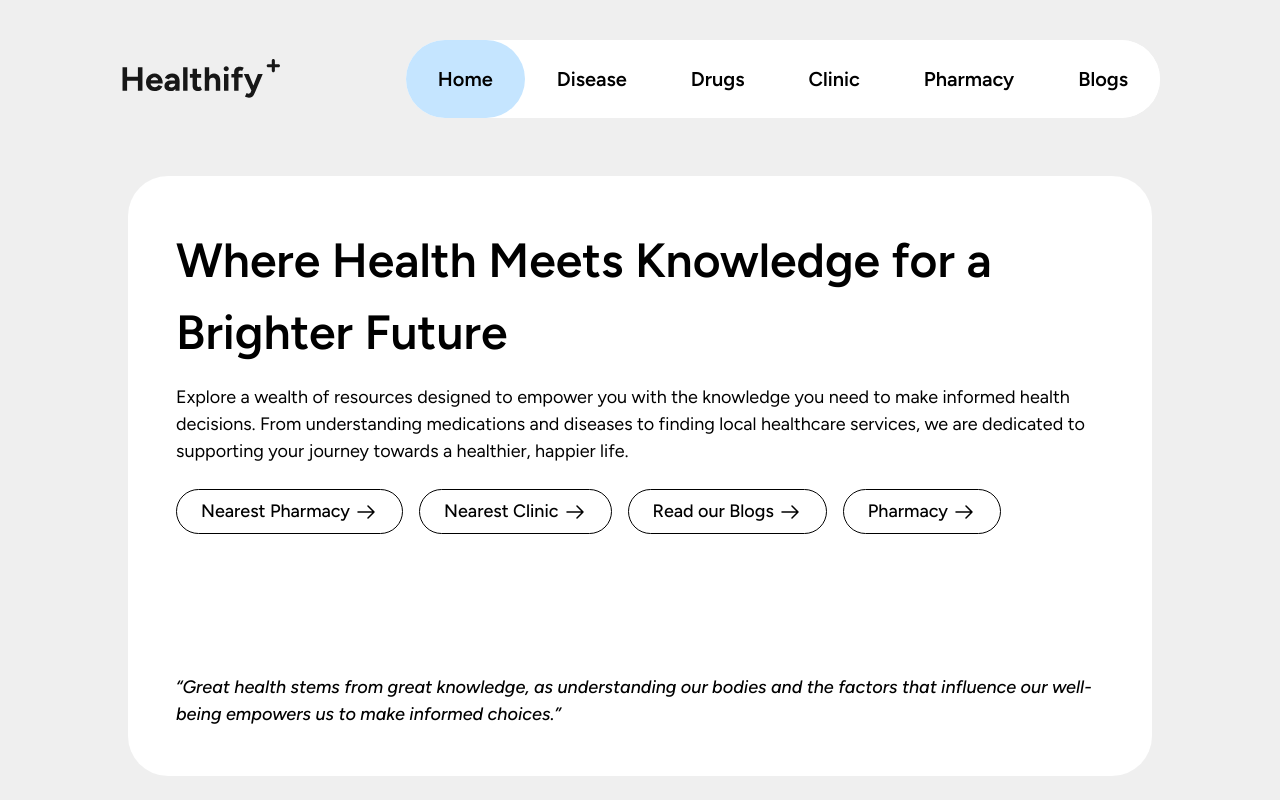
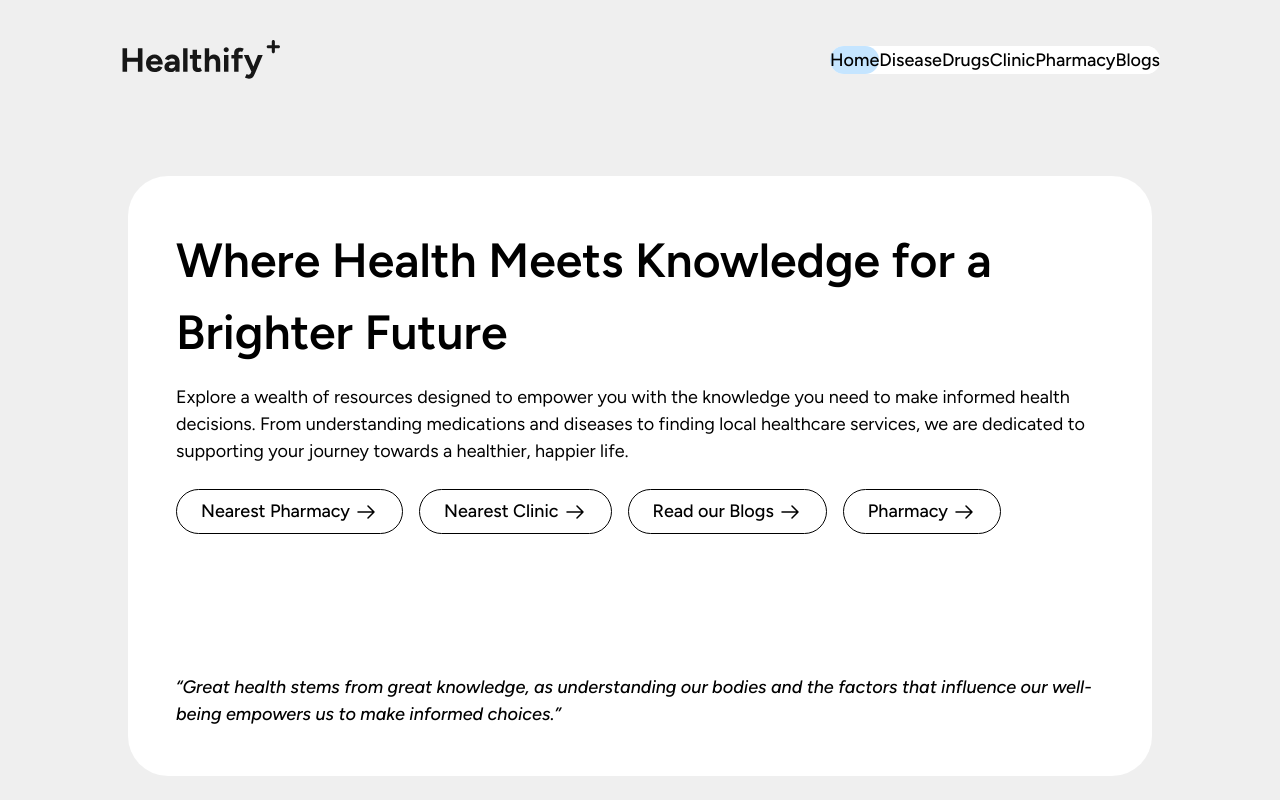
Before and after one commit to aryndraa/healthify, a React (Vite) app: page / in a window 1280 px wide. Shown: the top 800 px of the page. Built offline with nearby package versions, Linux system fonts and the light colour scheme.

Commit message:
remake navbar

```diff
--- a/src/component/navbar.jsx
+++ b/src/component/navbar.jsx
@@ -41,7 +41,7 @@ const Navbar = () => {
 								key={item.to}
 								to={item.to}
 								className={({ isActive }) =>
-									`Nav ${isActive ? "active" : ""} text--xl`
+									`${isActive ? "bg-trinary" : "bg-white"} 2xl:py-6 2xl:px-8 rounded-xxl text-center hover:bg-trinary/30	font-medium   2xl:text-xl lg:text-lg`
 								}
 							>
 								{item.name}
--- a/src/pages/Landing/Landing.css
+++ b/src/pages/Landing/Landing.css
@@ -8,23 +8,6 @@
 
 
 @layer utilities {
-
-
-
-	.Nav {
-		font-weight: 600;
-		padding: 24px 32px;
-		background: white;
-		text-align: center;
-		border-radius: 40px;
-	}
-	.Nav:hover {
-		background-color: rgb(197, 229, 255);
-	}
-	.active {
-		background-color: rgb(197, 229, 255);
-	}
-
 	.item-1 {
 		display: flex;
 		flex-direction: column;
--- a/src/pages/Pharmacy/Pharmacy.jsx
+++ b/src/pages/Pharmacy/Pharmacy.jsx
@@ -7,10 +7,12 @@ export function Pharmacy() {
   return (
     <>
       <section className="min-h-screen mt-[160px] mb-4">
+
         <div className="w-full flex gap-2 items-center mb-4">
           <SearchBar/>
           <ShortBy/>
         </div>
+
         <div className="flex items-stretch gap-4 mb-4">
           <div>
             <img src={pharmacyHero} alt="" className=" w-[28rem] 2xl:w-full object-cover rounded-xxl h-full" />
@@ -20,9 +22,11 @@ export function Pharmacy() {
             <p className="text-sm 2xl:text-xl">Looking for a pharmacy you can trust? Our platform helps you locate nearby pharmacies with real-time information on medication availability, operating hours, and additional services. Whether you need prescription refills, over-the-counter medicine, or expert advice, we connect you to the right place—quickly and hassle-free.</p>
           </div>
         </div>
+
         <div>
           <ListPharmacies/>
         </div>
+
       </section>
     </>
   )
```
